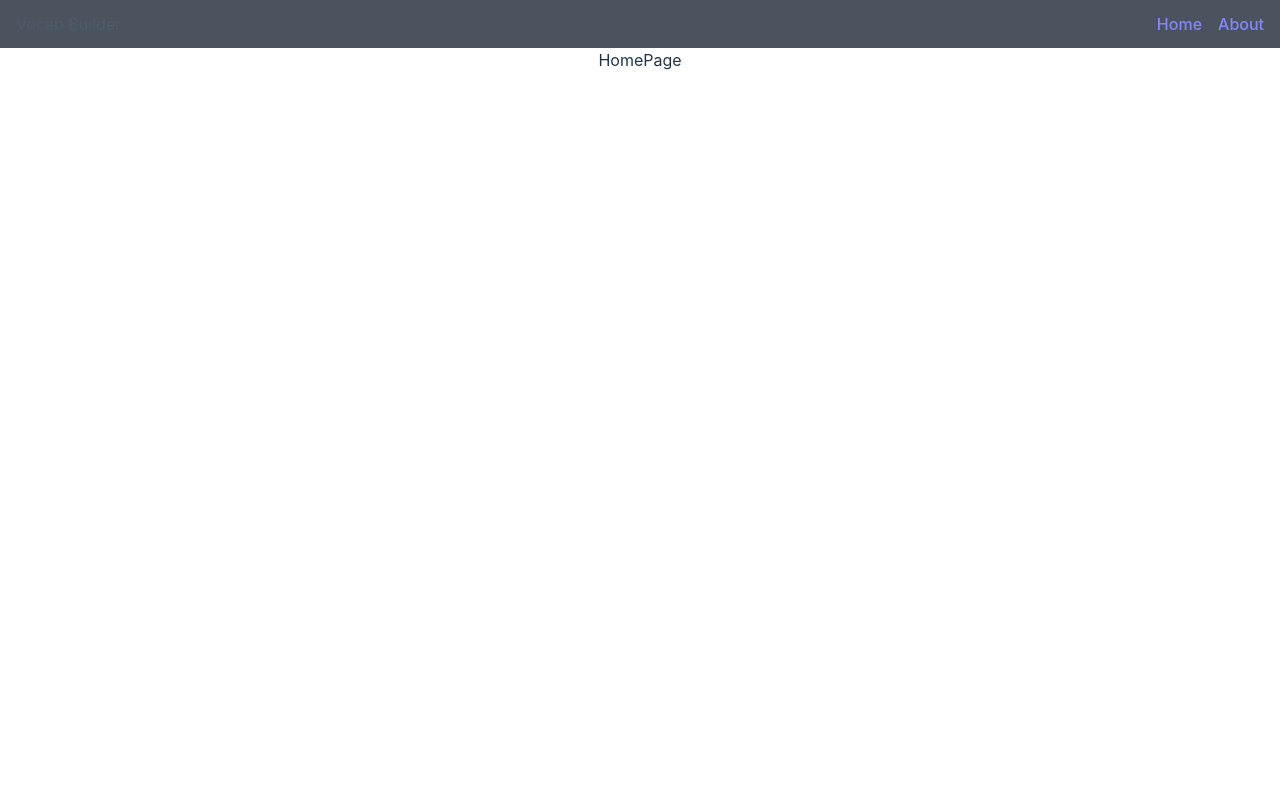
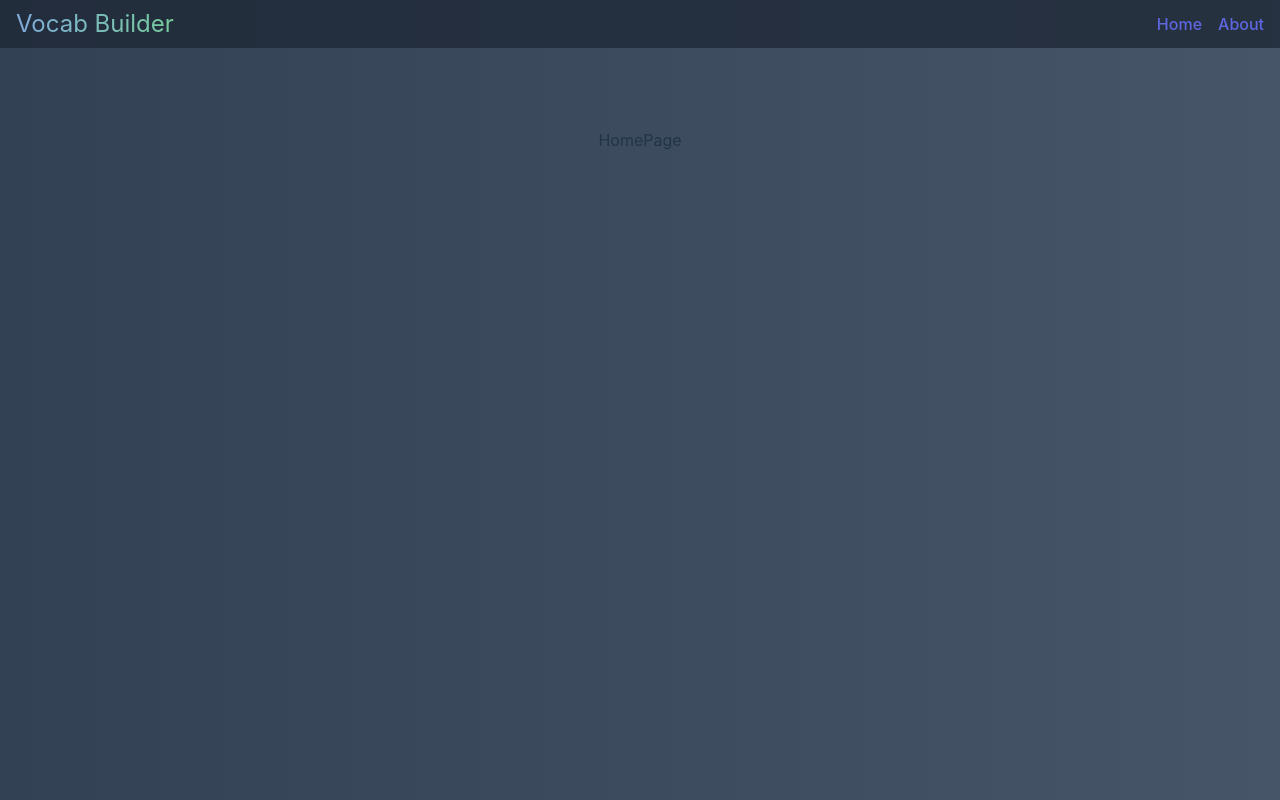
Before and after one commit to aaron-san/vocab-builder, a React (Vite) app: page / in a window 1280 px wide. Built offline with nearby package versions, Linux system fonts and the light colour scheme.

Commit message:
update header

```diff
--- a/src/Template.tsx
+++ b/src/Template.tsx
@@ -3,7 +3,7 @@ import Header from "./components/Header";
 
 const Template = ({ children }: { children: ReactNode }) => {
   return (
-    <main className="flex flex-col justify-start items-center w-screen h-screen">
+    <main className="flex flex-col justify-start items-center w-screen h-screen bg-gradient-to-r from-slate-700 to-slate-600">
       <Header />
       {children}
     </main>
--- a/src/components/Header.tsx
+++ b/src/components/Header.tsx
@@ -3,9 +3,11 @@ import { Link } from "react-router-dom";
 
 const Header = () => {
   return (
-    <header className="bg-gray-800 opacity-80 w-screen h-12 flex flex-row justify-between items-center px-4">
-      <span>Vocab Builder</span>
-      <ul className="flex w-40 gap-4 justify-end">
+    <header className="bg-gray-800 opacity-80 w-screen h-12 flex flex-row justify-between items-center px-4 mb-20">
+      <p className="text-blue-400 text-2xl bg-gradient-to-r from-blue-300 to-green-300 text-transparent bg-clip-text">
+        Vocab Builder
+      </p>
+      <ul className="flex w-40 gap-4 justify-end text-yellow-200">
         <li>
           <Link to="/">Home</Link>
         </li>
```
